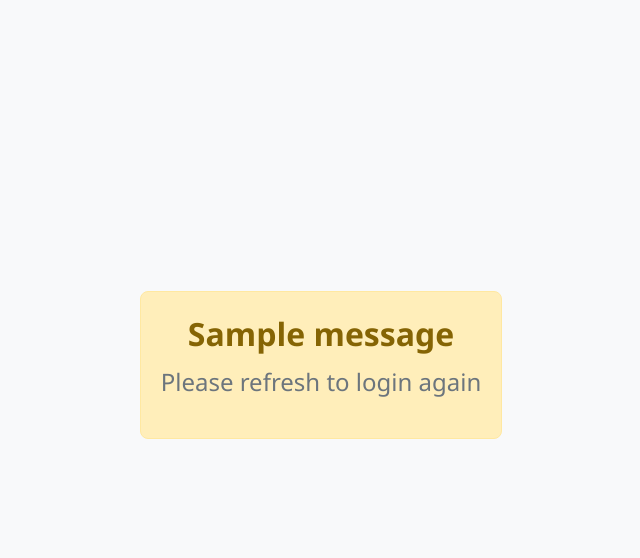
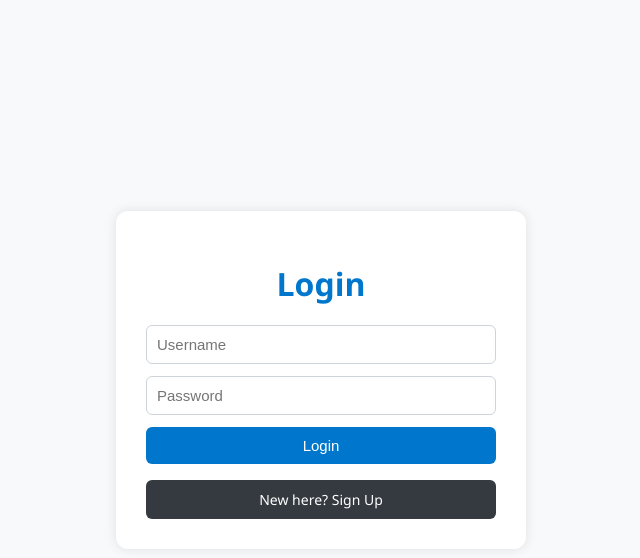
Before and after one commit to nachiketpatil0105/attendance, a Django app: page /login/ in a window 1280 px wide. Shown: the top 558 px of the page, without its empty margins (319-959 px from the left). Run offline with Django 5.2, Linux system fonts and the light colour scheme; one stand-in notice (Sample message) is shown.

Commit message:
Did Some Changes

```diff
--- a/mark/templates/mark/login.html
+++ b/mark/templates/mark/login.html
@@ -1,6 +1,5 @@
 {% extends "mark/layout.html" %} {% block style %}
 <style>
-  /* Body Layout */
   body {
     font-family: 'Segoe UI', Tahoma, Geneva, Verdana, sans-serif;
     background-color: #f8f9fa;
@@ -13,7 +12,6 @@
     justify-content: center;
   }
 
-  /* Login Container */
   .login-wrapper {
     background-color: white;
     padding: 30px;
@@ -31,7 +29,6 @@
     margin-bottom: 20px;
   }
 
-  /* Login Form */
   .login-form {
     display: flex;
     flex-direction: column;
@@ -61,7 +58,6 @@
     background-color: #005fa3;
   }
 
-  /* Signup Link */
   .redirect-container {
     margin-top: 16px;
     width: 100%;
@@ -82,55 +78,40 @@
     background-color: #212529;
   }
 
-  /* Message Box */
-  .message-box {
+  .error {
+    color: red;
+    font-size: 14px;
     text-align: center;
-    margin-bottom: 30px;
-    padding: 20px;
-    border-radius: 8px;
-    background-color: #ffeeba;
-    border: 1px solid #ffe8a1;
-  }
-
-  .message-box h1 {
-    margin: 0;
-    color: #856404;
-  }
-
-  .message-box h2 {
-    margin-top: 10px;
-    font-weight: normal;
-    color: #6c757d;
-  }
-
-  .hidden {
-    display: none;
   }
 </style>
-{% endblock %} {% block script %}
-<script>
-  document.addEventListener('DOMContentLoaded', () => {
-    const messageDiv = document.querySelector('.message-box')
-    const message = messageDiv?.dataset.message
-
-    if (message) {
-      document.querySelector('.login-wrapper').classList.add('hidden')
-    }
-  })
-</script>
-{% endblock %} {% block body %} {% if messages %} {% for message in messages %}
-<div class="message-box" data-message="{{ message }}">
-  <h1>{{ message }}</h1>
-  <h2>Please refresh to login again</h2>
-</div>
-{% endfor %} {% endif %}
+{% endblock %} {% block body %}
 
 <div class="login-wrapper">
   <h1>Login</h1>
+
+  {% if form.non_field_errors %}
+  <div class="error">{{ form.non_field_errors.0 }}</div>
+  {% endif %}
+
   <form class="login-form" action="{% url 'login' %}" method="POST">
     {% csrf_token %}
-    <input type="text" name="username" placeholder="Username" required />
+
+    <input
+      type="text"
+      name="username"
+      placeholder="Username"
+      value="{{ form.username.value|default:'' }}"
+      required
+    />
+    {% if form.username.errors %}
+    <div class="error">{{ form.username.errors.0 }}</div>
+    {% endif %}
+
     <input type="password" name="password" placeholder="Password" required />
+    {% if form.password.errors %}
+    <div class="error">{{ form.password.errors.0 }}</div>
+    {% endif %}
+
     <input type="submit" value="Login" class="login-submit-btn" />
   </form>
 
--- a/mark/views.py
+++ b/mark/views.py
@@ -58,22 +58,25 @@ def sign_up(request):
 
 def login_view(request):
   if request.user.is_authenticated:
-    messages.error(request, "You Already Logged In")
+    messages.error(request, "You are already logged in.")
     return redirect("index")
+
   if request.method == "POST":
-    form = AuthenticationForm(request, data = request.POST)
+    form = AuthenticationForm(request, data=request.POST)
     if form.is_valid():
       user = form.get_user()
       login(request, user)
       return redirect("index")
     else:
-      return redirect("login")
+      # render with form including errors
+      return render(request, "mark/login.html", {
+        "form": form
+      })
   else:
     form = AuthenticationForm()
-
-  return render(request, "mark/login.html", {
-    "form": form
-  })
+    return render(request, "mark/login.html", {
+      "form": form
+    })
 
 def logout_view(request):
   logout(request)
```
Also changed, not shown: mark/templates/mark/signup.html (+20 -0 lines).
